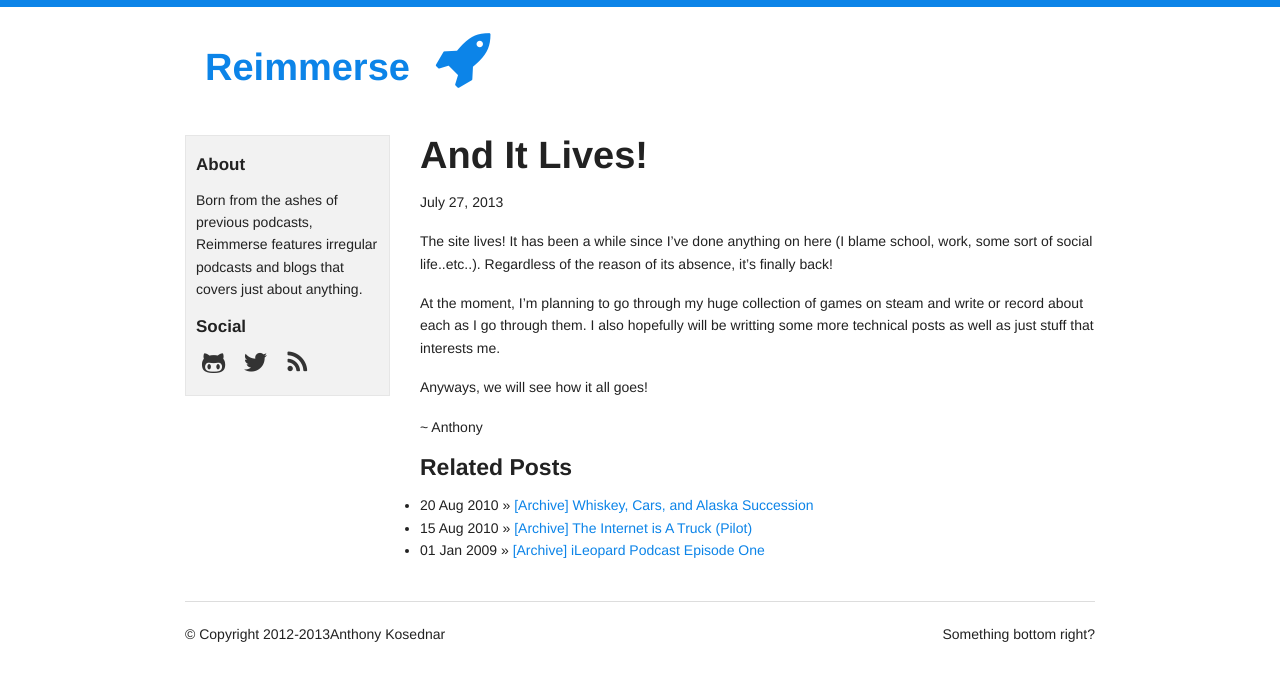
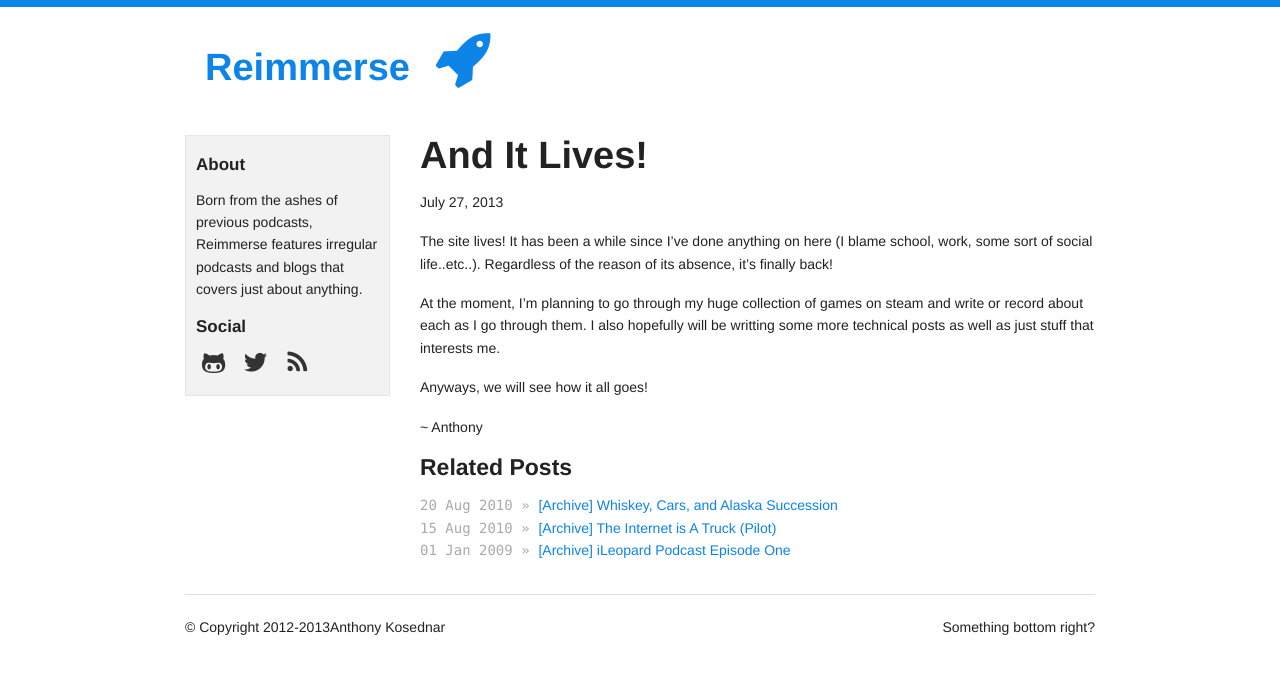
Before and after one commit to akosednar/reimmer.se, a Jekyll site: the page built from _posts/2013-07-27-And-It-Lives.md, in a window 1280 px wide. Shown: the top 681 px of the page. Built offline with Jekyll 4.4.1, drawn with Linux system fonts in a browser that asks for light colours.

Commit message:
Added some font style overrides

```diff
--- a/css/app.css
+++ b/css/app.css
@@ -97,3 +97,17 @@ margin-top: 0;
 list-style-type: none;
 margin-bottom: 10px;
 }
+
+/* List Styling for related */
+#related ul{
+margin-top: 0;
+list-style-type: none;
+margin-bottom: 10px;
+}
+
+#related ul span {
+font-family: 'Lucida Console', 'Andale Mono', monospace;
+color: #aaa;
+padding-right: 5px;
+font-size: 14px;
+}
```
